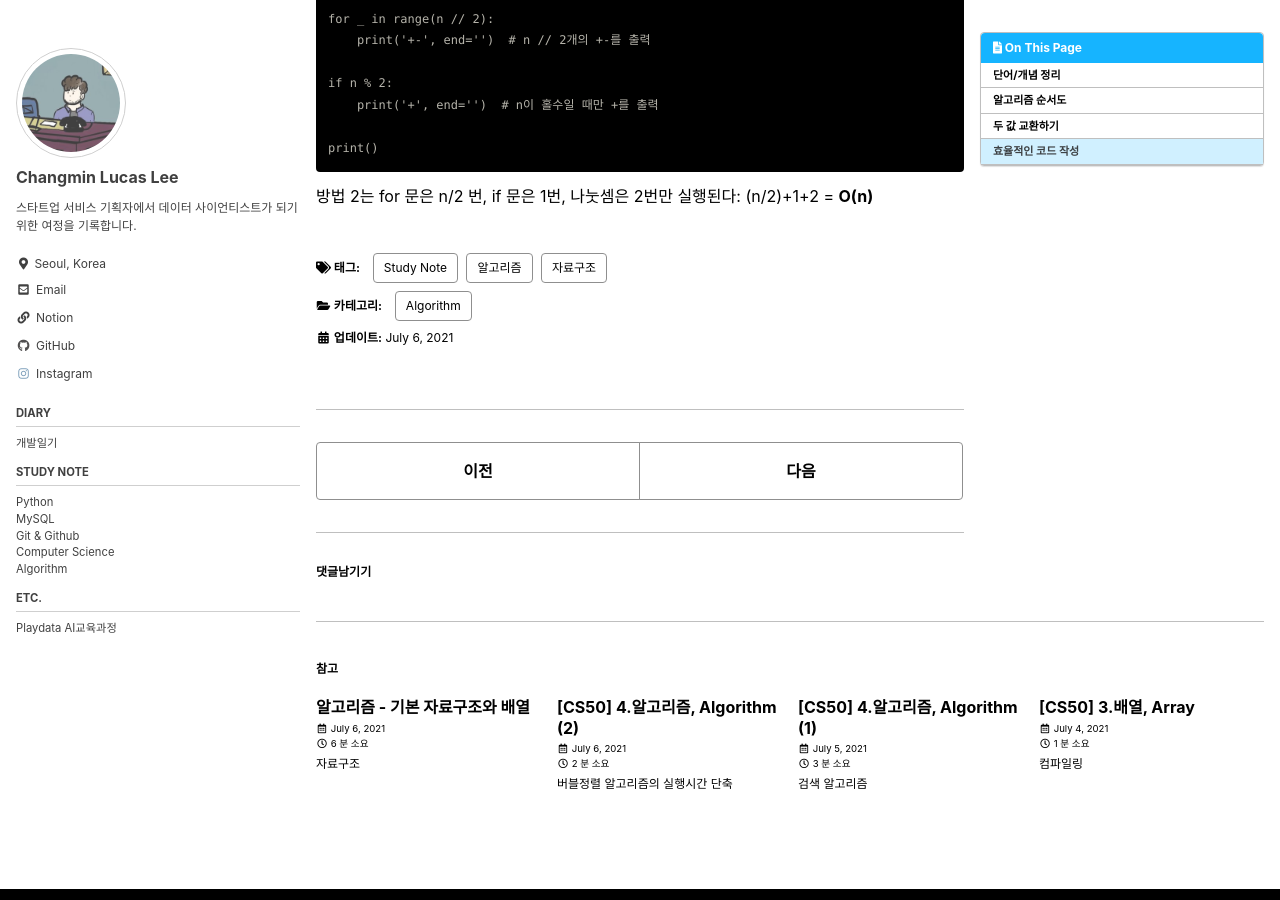
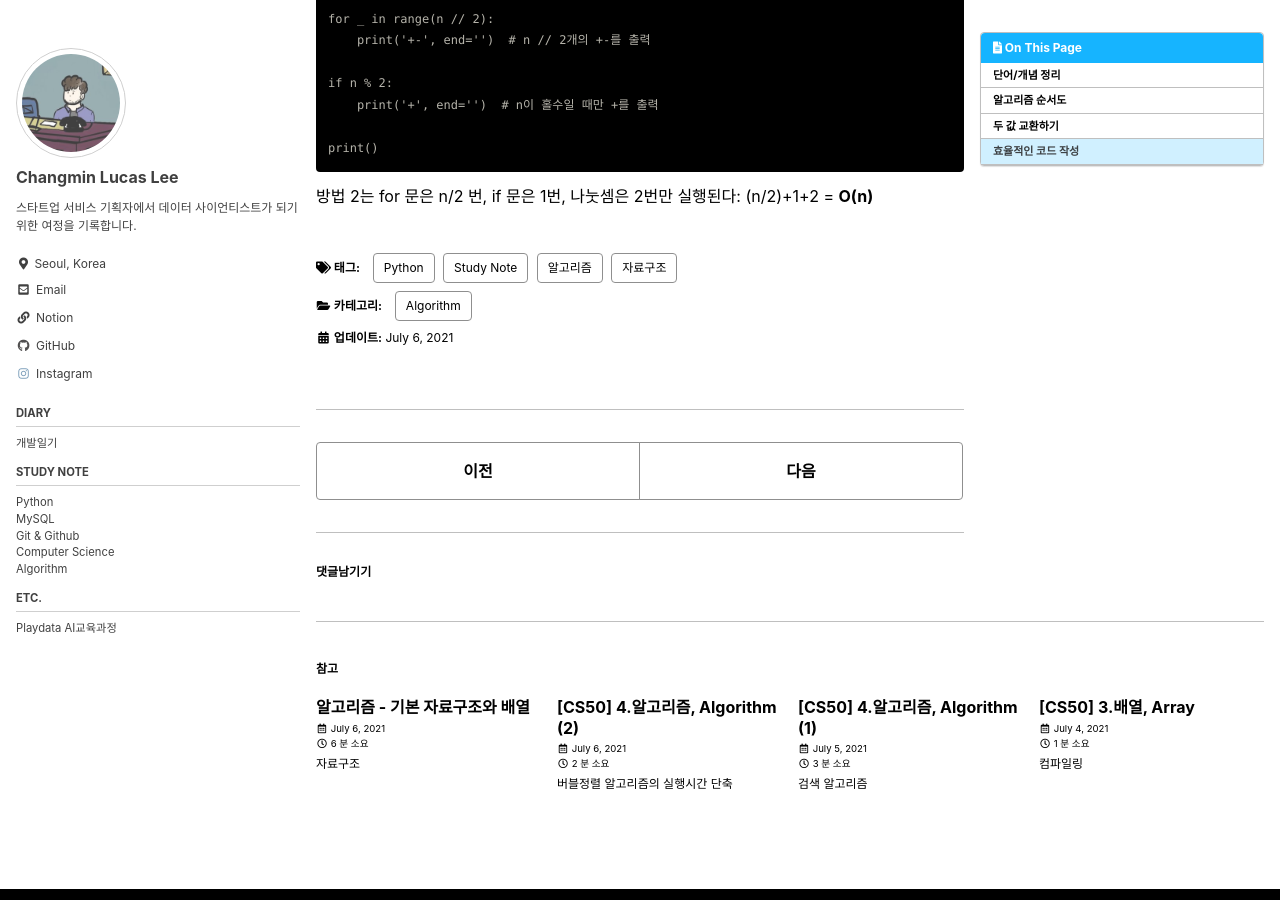
Before and after one commit to lucathree/lucathree.github.io, a Jekyll site: the page built from _posts/2021/2021-07-06-2-algorithm.md, in a window 1280 px wide and 900 px high, scrolled down 5305 px. Built offline with Jekyll 4.4.1, drawn with Linux system fonts in a browser that asks for light colours; cached includes are drawn as plain includes; comment, search, counter and statistics services are not loaded.

Commit message:
Update 2021-07-06-2-algorithm.md

```diff
--- a/_posts/2021/2021-07-06-2-algorithm.md
+++ b/_posts/2021/2021-07-06-2-algorithm.md
@@ -10,6 +10,7 @@ tags:
 - Study Note
 - 알고리즘
 - 자료구조
+- Python
 toc: true
 toc_sticky: true
 ---
```
